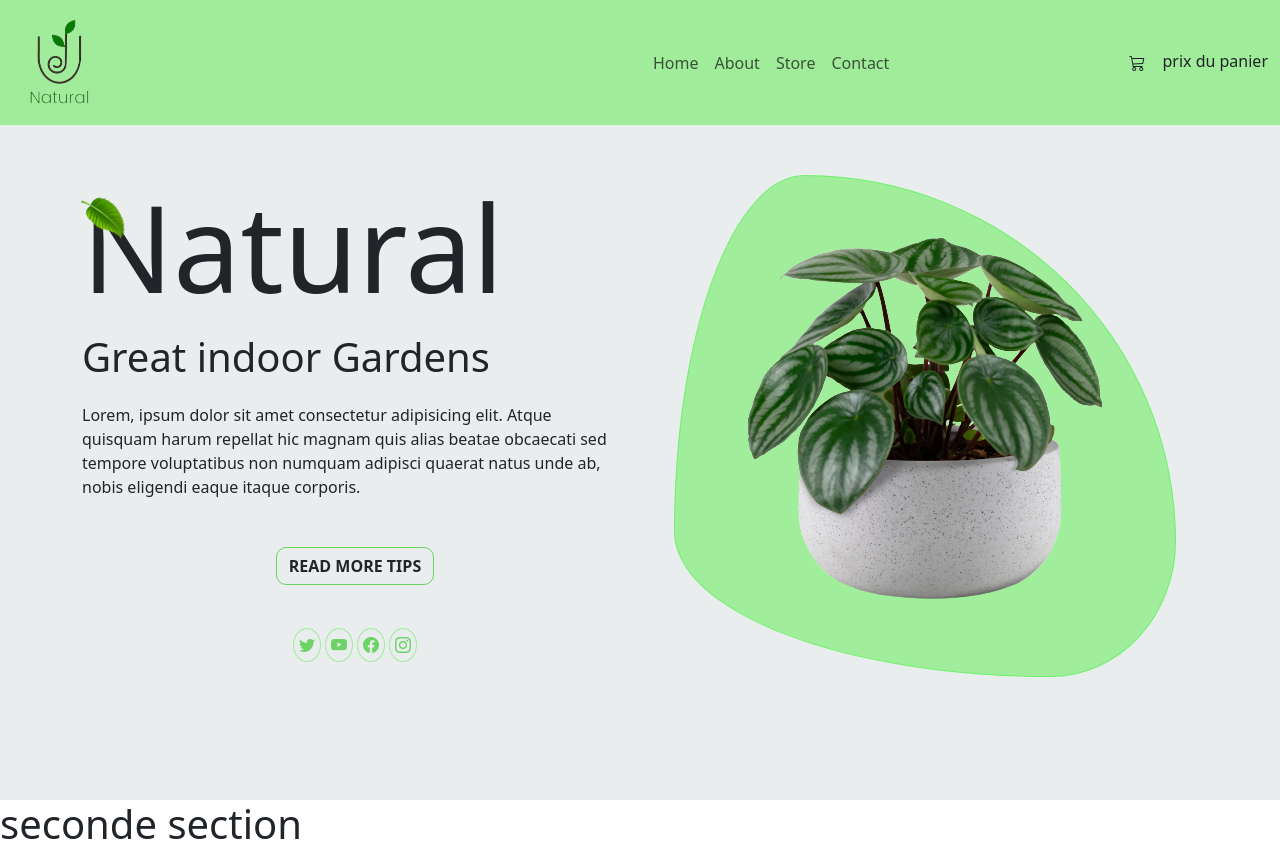
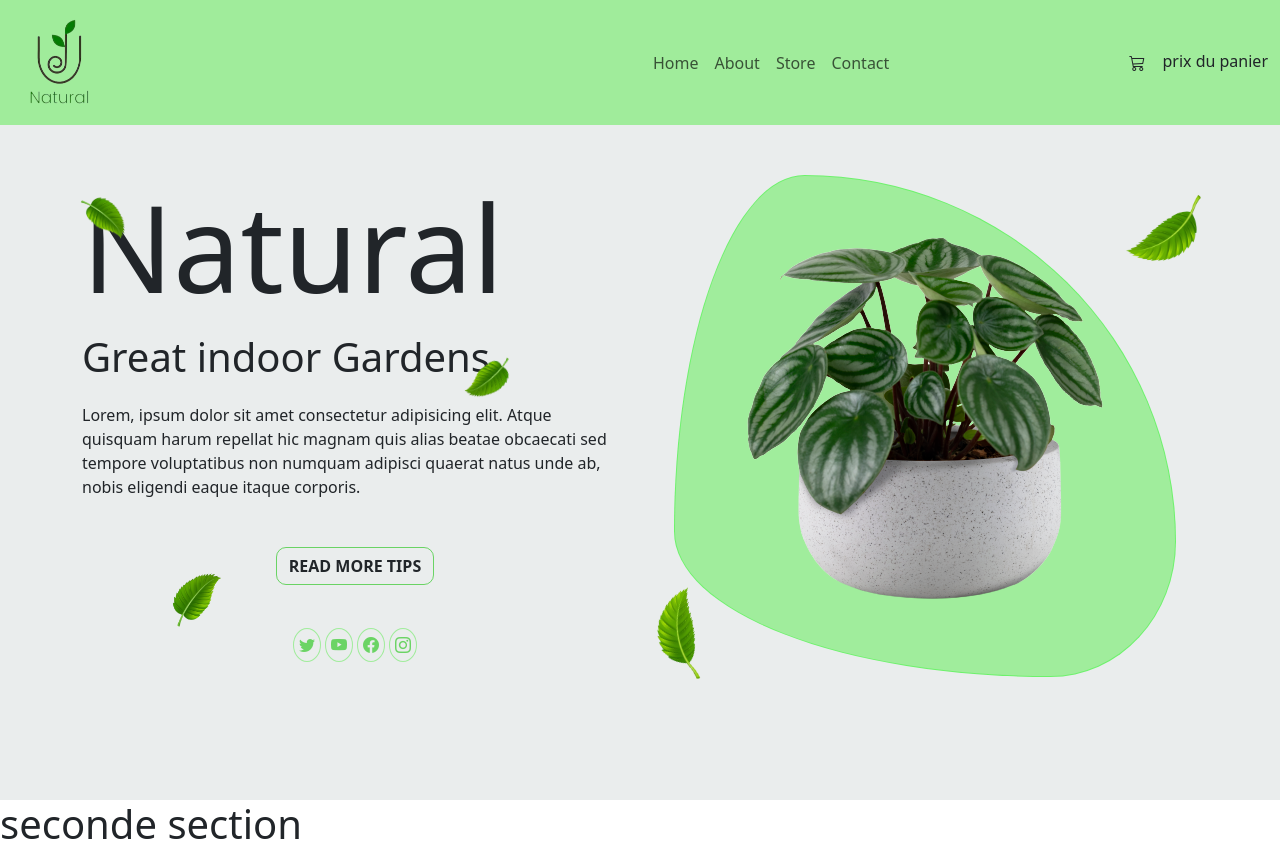
Before and after one commit to Chaibouu/shoppingCart, a plain HTML site: page index.html in a window 1280 px wide. Drawn offline with nearby package versions, Linux system fonts and the light colour scheme.

```diff
--- a/index.html
+++ b/index.html
@@ -42,8 +42,10 @@
           </nav>
           <div class="container">
             <div class="row">
-              <div class="col-12 col-md-12 col-lg-6">
+              <div class="col-12 col-md-12 col-lg-6 feulmere">
                 <img src="images/1.png" class="feuil1" alt="">
+                <img src="images/1.png" class="feuil2" alt="">
+                <img src="images/1.png" class="feuil3" alt="">
                 <span class="titreLogo"><h1>Natural</h1></span>
                 <p>Great indoor Gardens</p>
                 <p>Lorem, ipsum dolor sit amet consectetur adipisicing elit. Atque quisquam harum repellat hic magnam quis alias beatae obcaecati sed tempore voluptatibus non numquam adipisci quaerat natus unde ab, nobis eligendi eaque itaque corporis. </p>
@@ -58,7 +60,9 @@
                 </div>
               </div>
 
-              <div class="col-12 col-md-12 col-lg-6 d-flex justify-content-center">
+              <div class="col-12 col-md-12 col-lg-6 d-flex justify-content-center feulmere2">
+                <img src="images/2.png" class="feuil21" alt="">
+                <img src="images/2.png" class="feuil22" alt="">
                 <img src="images/usine-peperomia-pasteque-faux-dans-pot-gris-removebg-preview.png" class="imgFont" alt="">
               </div>
             </div>
--- a/style.css
+++ b/style.css
@@ -55,10 +55,52 @@ ul li:hover{
     background-color: #22c516a2;
     color: white;
 }
+.feulmere{
+    position: relative;
+}
+.feulmere2{
+    position: relative;
+}
 .feuil1{
     width: 50px;
     position: absolute;
-    rotate: 92deg;
+    transform: rotate(92deg);
     margin-top: 15px;
     margin-left: -5px;
 }
+.feuil2{
+    width: 60px;
+    position: absolute;
+    top: 395px;
+    left: 95px;
+}
+.feuil3{
+    width: 50px;
+    position: absolute;
+    transform: rotate(192deg);
+    top: 175px;
+    left: 395px;
+}
+.feuil21{
+    width: 80px;
+    position: absolute;
+    top: 15px;
+    right: 5px;
+    transition: top 500ms ease-in-out;
+}
+.feuil21:hover{
+    top: 55px;
+    right: 35px;
+}
+.feuil22{
+    width: 80px;
+    position: absolute;
+    left: 5px;
+    bottom: 5px;
+    transform: rotate(120deg);
+    transition: transform 500ms ease-in-out;
+}
+.feuil22:hover{
+    transform: rotate(220deg);
+    left: 25px;
+}
```
Also changed, not shown: images/2.png (added).
